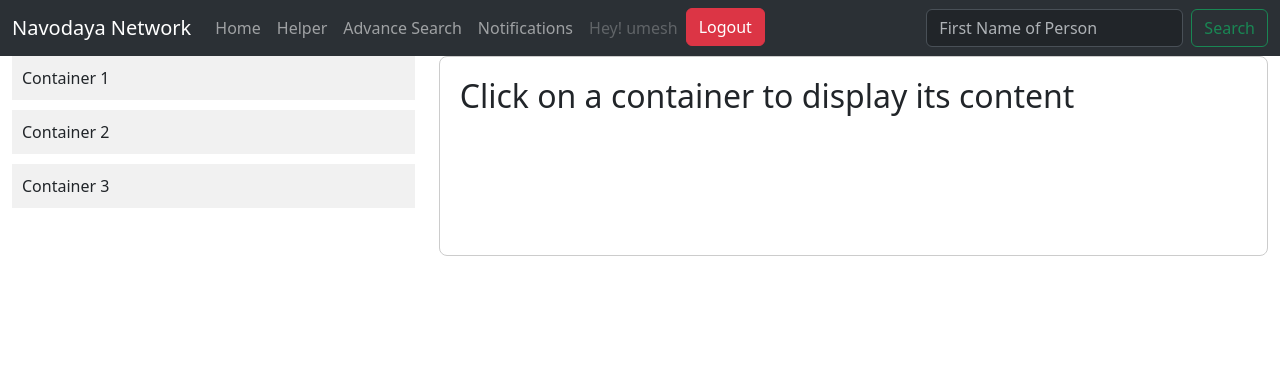
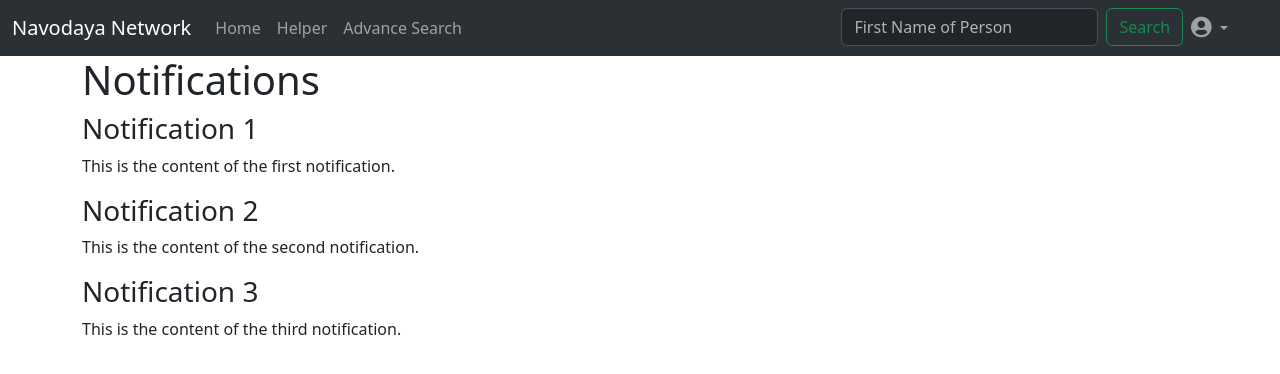
Before and after one commit to Umesh-Kumar-01/Navodaya-Network, a Django app: page /notification/ in a window 1280 px wide. Shown: the top 374 px of the page. Run offline with Django 4.2, Linux system fonts and the light colour scheme; the first user in the database is signed in.

Commit message:
added profile icon in navbar

```diff
--- a/templates/base.html
+++ b/templates/base.html
@@ -40,31 +40,40 @@ title: title of the base file
           <li class="nav-item">
             <a class="nav-link" href="{% url 'search' %}">Advance Search</a>
           </li>
-          {% if user.is_authenticated %}
-          <li class="nav-item">
-            <a class="nav-link" href="{% url 'notification' %}">Notifications</a>
-          </li>
-          <li class="nav-item">
-            <a class="nav-link disabled">Hey! {{ user.get_username }}</a>
-          </li>
-          <li class="nav-item">
-            <form class="d-flex" action="{% url 'logout' %}" method="GET">
-              <button type="submit" class="btn btn-danger">Logout</button>
-            </form>
-          </li>
-          {% else %}
-          <li class="nav-item">
-            <a class="nav-link" href="{% url 'signup' %}">Sign Up</a>
-          </li>
-          {% endif %}
         </ul>
         {% if user.is_authenticated %}
+        <ul class="navbar-nav">
+          <li class="nav-item">
         <form class="d-flex" role="search" action="{% url 'search' %}" method="GET">
           <input class="form-control me-2" type="search" placeholder="First Name of Person" aria-label="Search"
             name='fname'>
           <button class="btn btn-outline-success" type="submit">Search</button>
         </form>
+      </li class="nav-item">
+      <li class="navbar-nav">
+        <div class="nav-item dropdown">
+          <a class="nav-link dropdown-toggle" href="#" id="profileDropdown" role="button" data-bs-toggle="dropdown"
+            aria-expanded="false">
+            <i class="fas fa-user-circle fa-lg rounded-circle"></i>
+          </a>
+          <ul class="dropdown-menu dropdown-menu-end" aria-labelledby="profileDropdown">
+            <li>
+              <a class="dropdown-item" href="{% url 'notification' %}">Notifications</a>
+            </li>
+            <li>
+              <a class="dropdown-item" href="{% url 'profile' username=user.username %}">Profile</a>
+            </li>
+            <li>
+              <form action="{% url 'logout' %}" method="GET">
+                <button type="submit" class="dropdown-item">Logout</button>
+              </form>
+            </li>
+          </ul>
+        </div>
+      </li>
+      <ul>
         {% else %}
+
         <form class="d-flex" action="{% url 'login' %}" method="GET">
           <button type="submit" class="btn btn-primary">Login</button>
         </form>
--- a/templates/notification.html
+++ b/templates/notification.html
@@ -1,82 +1,25 @@
 {% extends "base.html" %}
 
+{% block title %}
+Notifications
+{% endblock title %}
+
 {% block content %}
-<div class="container-fluid">
-  <div class="row">
-    <!-- Left Section -->
-    <div class="col-lg-4 col-md-12">
-      <div class="stacked-containers">
-        <!-- Add your stacked containers here -->
-        <div class="container-item" onclick="openContainer(1)">Container 1</div>
-        <div class="container-item" onclick="openContainer(2)">Container 2</div>
-        <div class="container-item" onclick="openContainer(3)">Container 3</div>
-      </div>
+<div class="container">
+  <h1>Notifications</h1>
+  <div class="notification-list">
+    <div class="notification">
+      <h3>Notification 1</h3>
+      <p>This is the content of the first notification.</p>
     </div>
-
-    <!-- Right Section -->
-    <div class="col-lg-8 col-md-12">
-      <div id="display-container" class="selected-container">
-        <!-- Container content will be displayed here -->
-        <h2>Click on a container to display its content</h2>
-      </div>
+    <div class="notification">
+      <h3>Notification 2</h3>
+      <p>This is the content of the second notification.</p>
+    </div>
+    <div class="notification">
+      <h3>Notification 3</h3>
+      <p>This is the content of the third notification.</p>
     </div>
   </div>
 </div>
-
-<script>
-  function openContainer(containerNumber) {
-    // Get the container content based on the container number
-    var containerContent = getContainerContent(containerNumber);
-
-    // Update the display-container with the container content
-    var displayContainer = document.getElementById("display-container");
-    displayContainer.innerHTML = containerContent;
-  }
-
-  function getContainerContent(containerNumber) {
-    // Replace this function with your own logic to fetch container content
-    // based on the container number
-    // Example:
-    if (containerNumber === 1) {
-      return "<h2>Container 1 Content</h2><p>This is the content of Container 1</p>";
-    } else if (containerNumber === 2) {
-      return "<h2>Container 2 Content</h2><p>This is the content of Container 2</p>";
-    } else if (containerNumber === 3) {
-      return "<h2>Container 3 Content</h2><p>This is the content of Container 3</p>";
-    }
-  }
-</script>
-<style>
-    .stacked-containers {
-        display: flex;
-        flex-direction: column;
-      }
-
-      .container-item {
-        background-color: #f1f1f1;
-        padding: 10px;
-        margin-bottom: 10px;
-        cursor: pointer;
-      }
-
-      .selected-container {
-        background-color: #ffffff;
-        padding: 20px;
-        border: 1px solid #ccc;
-        border-radius: 8px;
-        min-height: 200px;
-      }
-
-      @media (max-width: 767px) {
-        /* Adjust the layout for smaller screens */
-        .col-lg-4 {
-          order: 2;
-        }
-
-        .col-lg-8 {
-          order: 1;
-        }
-      }
-
-</style>
-{% endblock %}
+{% endblock content %}
```
Also changed, not shown: db.sqlite3.
